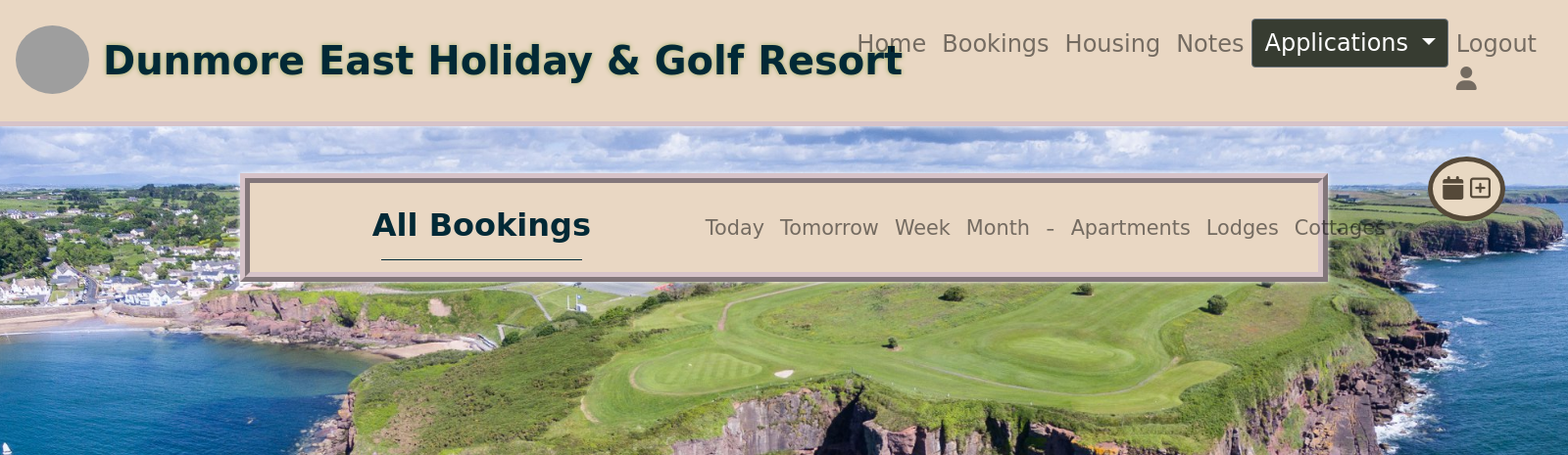
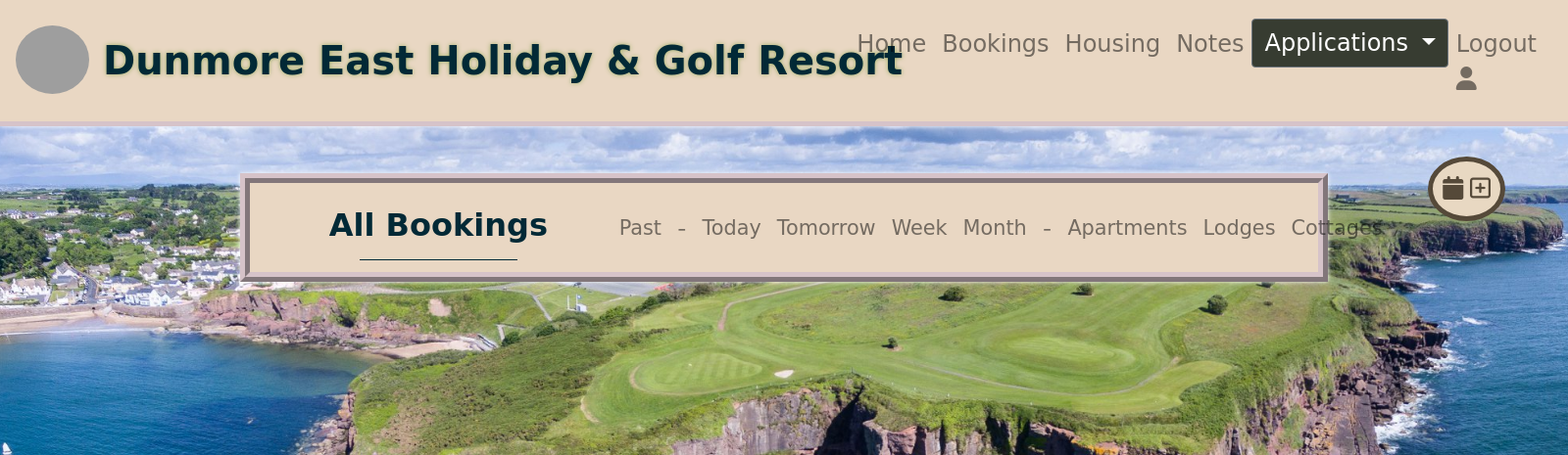
Before and after one commit to Aramantos/GolfClubPortal, a Django app: page /bookings/view_bookings/ in a window 1600 px wide. Shown: the top 465 px of the page at 98% size. Run offline with Django 3.2, Linux system fonts and the light colour scheme; the visitor is signed in with stand-in values (Sample User, id 1); data that the repository does not hold is empty; some libraries are stand-ins or nearby versions; grey boxes are pictures that could not be loaded.

Commit message:
update booking template to see past bookings

```diff
--- a/bookings/templates/bookings/bookings.html
+++ b/bookings/templates/bookings/bookings.html
@@ -13,7 +13,7 @@
         <div class="row">
             <div class="col-12">
                 <nav id="notes-navbar" class="navbar navbar-expand-lg navbar-light">
-                    <div class="col-5 text-center mt-3">
+                    <div class="col-4 text-center mt-3">
                         <h2><a id="notes-nav-title" class="cursive" href="{% url 'view_bookings' %}">All Bookings</a></h2>
                         <hr id="notes-nav-hr" class="w-50 mb-1">
                     </div>
@@ -22,6 +22,12 @@
                     </button>
                     <div class="collapse navbar-collapse menu-navbar-items" id="navbarNav">
                         <ul class="navbar-nav">
+                            <li class="nav-item">
+                                <a class="nav-link menu-nav-link cursive" href="{% url 'view_bookings' %}?last_month">Past</a>
+                            </li>
+                            <li class="nav-item">
+                                <p id="divider" class="nav-link menu-nav-link">-</p>
+                            </li>
                             <li class="nav-item">
                                 <a class="nav-link menu-nav-link cursive" href="{% url 'view_bookings' %}?this_day">Today</a>
                             </li>
--- a/bookings/views.py
+++ b/bookings/views.py
@@ -83,6 +83,7 @@ def view_bookings(request):
     next_day = this_day + timedelta(days=1)
     seven_days = date.today() + timedelta(days=7)
     next_month = date.today() + timedelta(days=30)
+    last_month = date.today() + timedelta(days=-30)
     past_bookings = bookings.filter(checkout_date__lte=this_day)
 
     if request.GET:
@@ -101,9 +102,12 @@ def view_bookings(request):
             bookings = bookings.filter(checkin_date__gte=this_day, checkin_date__lte=next_month)
         if 'past_bookings' in request.GET:
             bookings = bookings.filter(checkout_date__lte=this_day)
+        if 'last_month' in request.GET:
+            bookings = bookings.filter(checkout_date__gte=last_month, checkout_date__lte=this_day)
 
     context = {
         'bookings': bookings,
+        'this_day': this_day,
     }
 
     return render(request, 'bookings/bookings.html', context)
```
